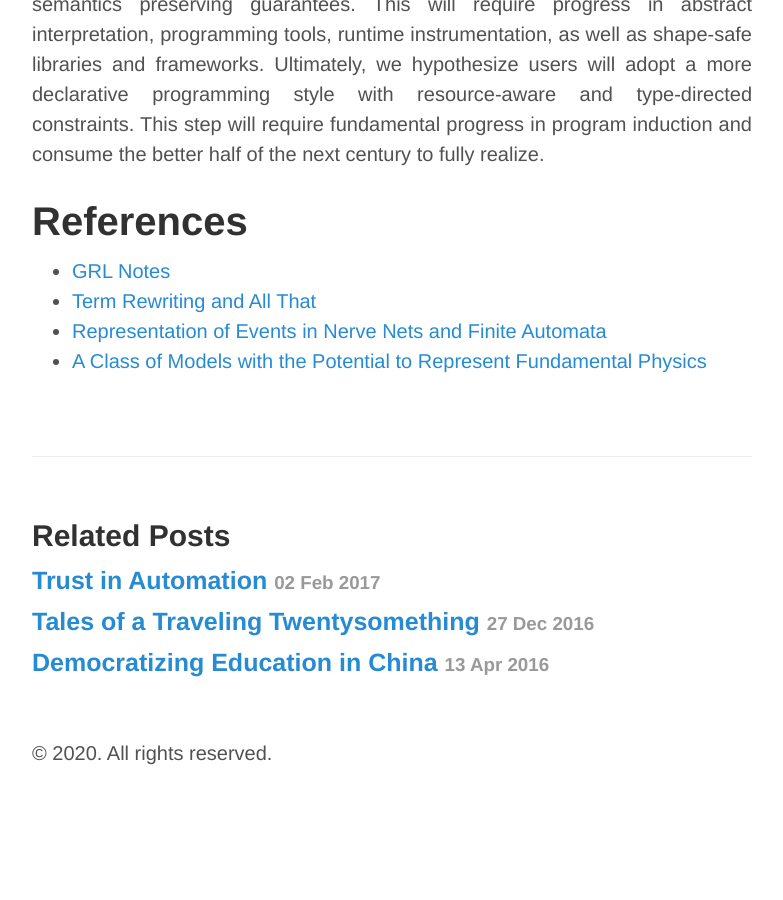
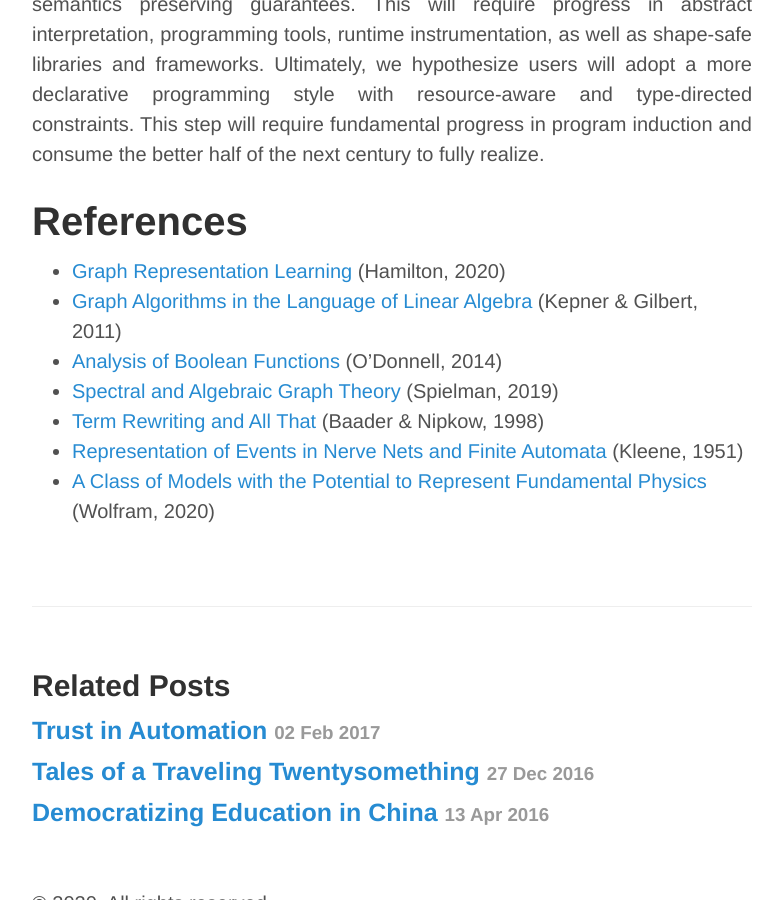
Before and after one commit to breandan/breandan.github.io, a Jekyll site: the page built from _posts/2020-06-30-graph-computation.md, in a window 1280 px wide and 900 px high, scrolled down 38931 px. Shown: the whole window, without its empty margins (248-1031 px from the left). Built offline with Jekyll 4.4.1, drawn with Linux system fonts in a browser that asks for light colours; nearby versions of some CDN libraries; some web fonts are replaced; formulas are drawn with MathJax 3; comment, search, counter and statistics services are not loaded; before the commit the page ends 39719 px from its top, so only the background shows below that.

Commit message:
add more references

```diff
--- a/_posts/2020-06-30-graph-computation.md
+++ b/_posts/2020-06-30-graph-computation.md
@@ -1237,7 +1237,10 @@ The third and final hurdle is to develop a robust compiler toolchain for graph c
 
 # References
 
-- [GRL Notes](https://cs.mcgill.ca/~wlh/comp766/notes.html)
-- [Term Rewriting and All That](https://doi.org/10.1017/CBO9781139172752)
-- [Representation of Events in Nerve Nets and Finite Automata](https://www.rand.org/content/dam/rand/pubs/research_memoranda/2008/RM704.pdf)
-- [A Class of Models with the Potential to Represent Fundamental Physics](https://www.wolframphysics.org/technical-introduction/)
+- [Graph Representation Learning](https://cs.mcgill.ca/~wlh/comp766/notes.html) (Hamilton, 2020)
+- [Graph Algorithms in the Language of Linear Algebra](https://epubs.siam.org/doi/book/10.1137/1.9780898719918) (Kepner & Gilbert, 2011)
+- [Analysis of Boolean Functions](http://www.contrib.andrew.cmu.edu/~ryanod/) (O'Donnell, 2014)
+- [Spectral and Algebraic Graph Theory](https://www.cs.yale.edu/homes/spielman/sagt/sagt.pdf) (Spielman, 2019)
+- [Term Rewriting and All That](https://doi.org/10.1017/CBO9781139172752) (Baader & Nipkow, 1998)
+- [Representation of Events in Nerve Nets and Finite Automata](https://www.rand.org/content/dam/rand/pubs/research_memoranda/2008/RM704.pdf) (Kleene, 1951)
+- [A Class of Models with the Potential to Represent Fundamental Physics](https://www.wolframphysics.org/technical-introduction/) (Wolfram, 2020)
```
